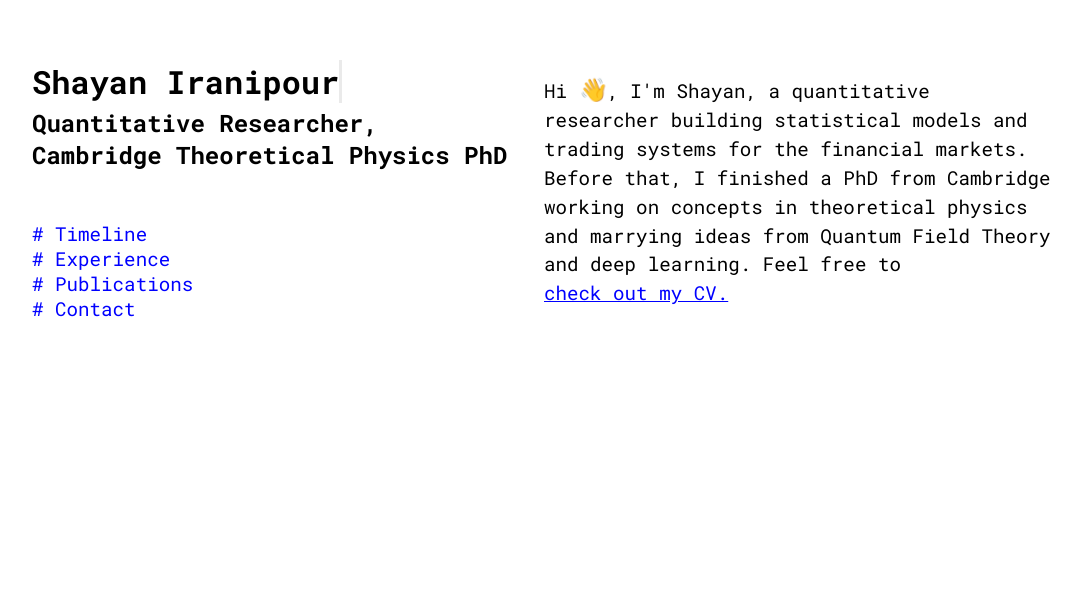
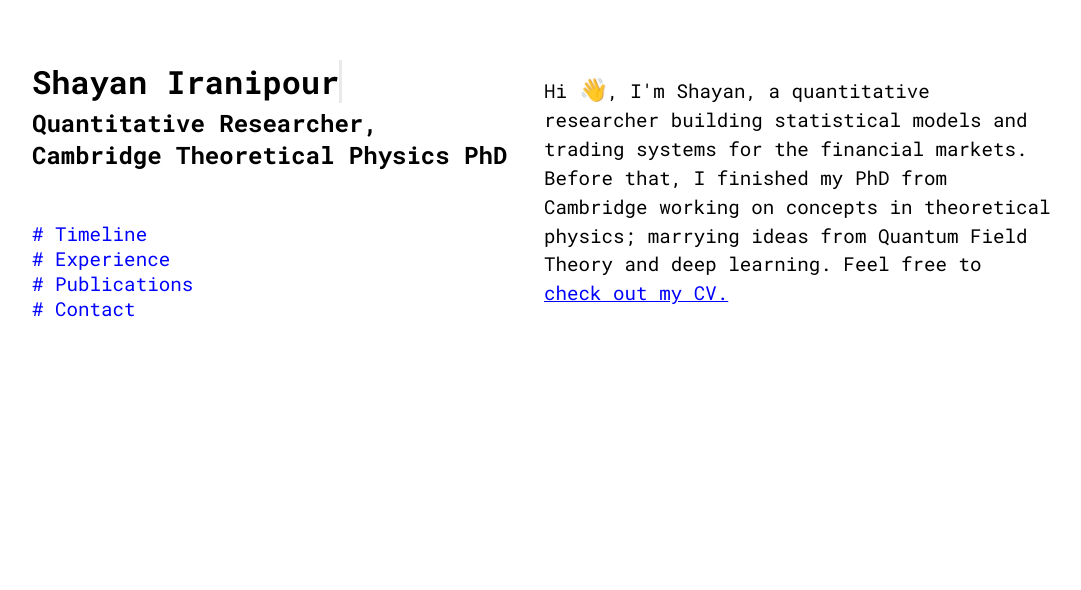
Before and after one commit to siranipour/website, a React (Vite) app: page / in a window 1280 px wide. Shown: the part 210-800 px from the top of the page, without its empty margins (96-1177 px from the left). Built offline with nearby package versions, Linux system fonts and the light colour scheme.

Commit message:
Better wording for abstract

```diff
--- a/src/components/Banner/Banner.tsx
+++ b/src/components/Banner/Banner.tsx
@@ -21,8 +21,8 @@ const Header = () => {
         <p>
           Hi <span className={style.wave}>👋</span>, I'm Shayan, a quantitative
           researcher building statistical models and trading systems for the
-          financial markets. Before that, I finished a PhD from Cambridge
-          working on concepts in theoretical physics and marrying ideas from
+          financial markets. Before that, I finished my PhD from Cambridge
+          working on concepts in theoretical physics; marrying ideas from
           Quantum Field Theory and deep learning. Feel free to{" "}
           <a href="/resume" target="_blank">
             check out my CV.
```
